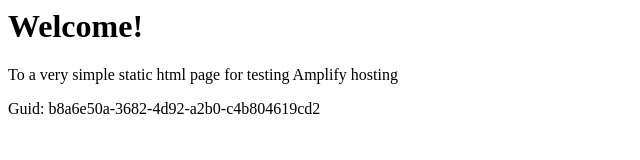
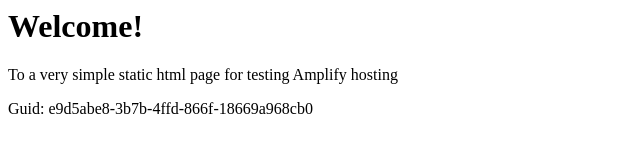
Before and after one commit to aws-aemilia-bom/Github-PR-Commit-Integration-Test-DoNotTouch-GitHubWebhookPushCanaryTest-v1-prod-ap-south-1, a website: page src/index.html in a window 1280 px wide. Shown: the full height of the page, 0-640 px from the left. Drawn offline with Linux system fonts and the light colour scheme.

Commit message:
commit from integ tests

```diff
--- a/src/index.html
+++ b/src/index.html
@@ -12,6 +12,6 @@
 <body>
     <h1>Welcome!</h1>
     <p>To a very simple static html page for testing Amplify hosting</p>
-    <p>Guid: b8a6e50a-3682-4d92-a2b0-c4b804619cd2</p></body>
+    <p>Guid: e9d5abe8-3b7b-4ffd-866f-18669a968cb0</p></body>
 
 </html>
```
